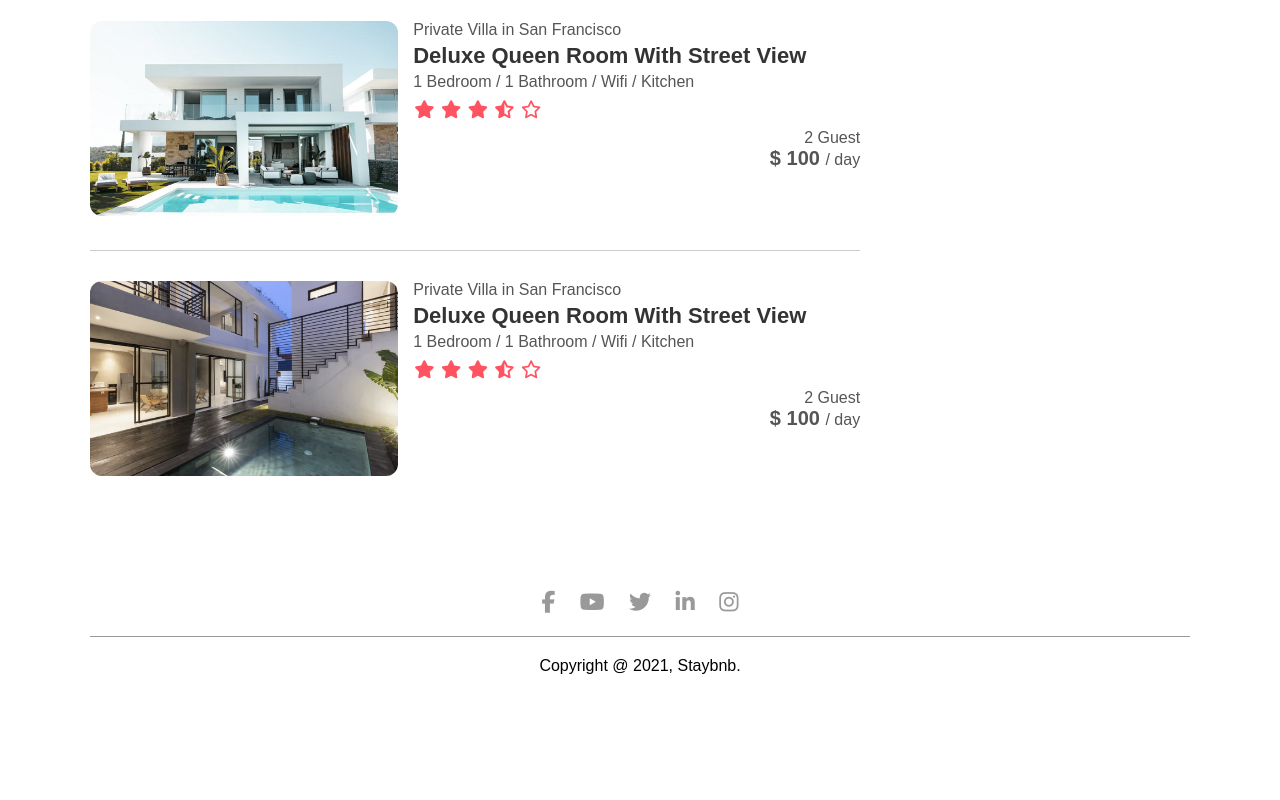
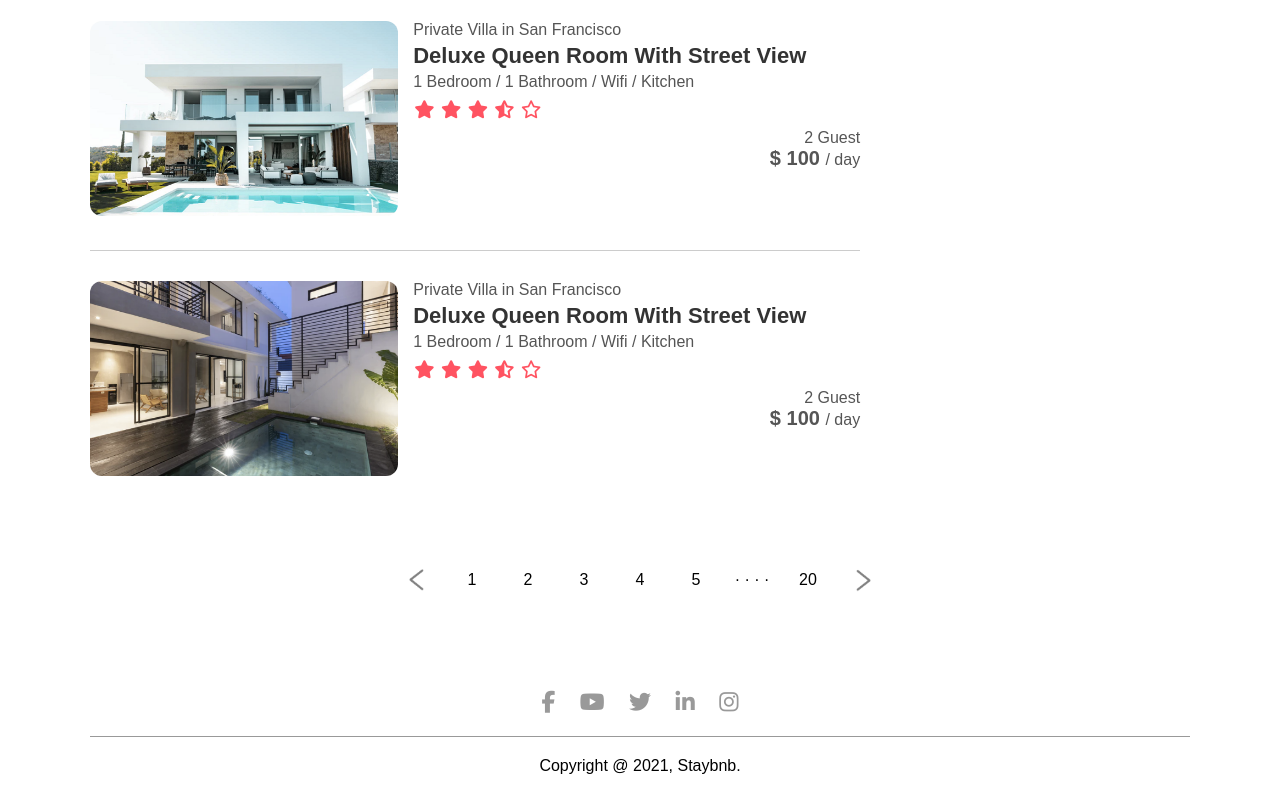
Before and after one commit to rajesh-mondal/house-rental, a plain HTML site: page listing.html in a window 1280 px wide. Shown: the part 1254-2054 px from the top of the page. Before the commit the page ends 1954 px from the top, so only its background shows below. Drawn offline with Linux system fonts and the light colour scheme.

Commit message:
feat: pagination done

```diff
--- a/listing.html
+++ b/listing.html
@@ -184,6 +184,17 @@
                         </div>
                     </div>
                 </div>
+                <div class="pagination">
+                    <img src="images/arrow.png" alt="">
+                    <span>1</span>
+                    <span>2</span>
+                    <span>3</span>
+                    <span>4</span>
+                    <span>5</span>
+                    <span>&middot; &middot; &middot; &middot;</span>
+                    <span>20</span>
+                    <img src="images/arrow.png" class="right-arrow">
+                </div>
             </div>
         </section>
     </main>
--- a/style.css
+++ b/style.css
@@ -422,7 +422,7 @@ nav.navbar-white .active::after{
     font-weight: 500;
 }
 .sidebar{
-    border: 1px solid #999;
+    border: 1px solid rgba(153, 153, 153, 0.486);
     padding: 20px 30px;
     margin-top: 30px;
 }
@@ -453,3 +453,25 @@ nav.navbar-white .active::after{
 .sidebar-link a{
     text-decoration: none;
 }
+.pagination{
+    display: flex;
+    align-items: center;
+    justify-content: center;
+    margin: 40px 0;
+}
+.pagination img{
+    width: 15px;
+    margin: 10px 20px;
+}
+.right-arrow{
+    transform: rotate(180deg);
+}
+.pagination span{
+    margin: 10px 8px;
+    width: 40px;
+    height: 40px;
+    line-height: 40px;
+    text-align: center;
+    border-radius: 50%;
+    cursor: pointer;
+}
```
